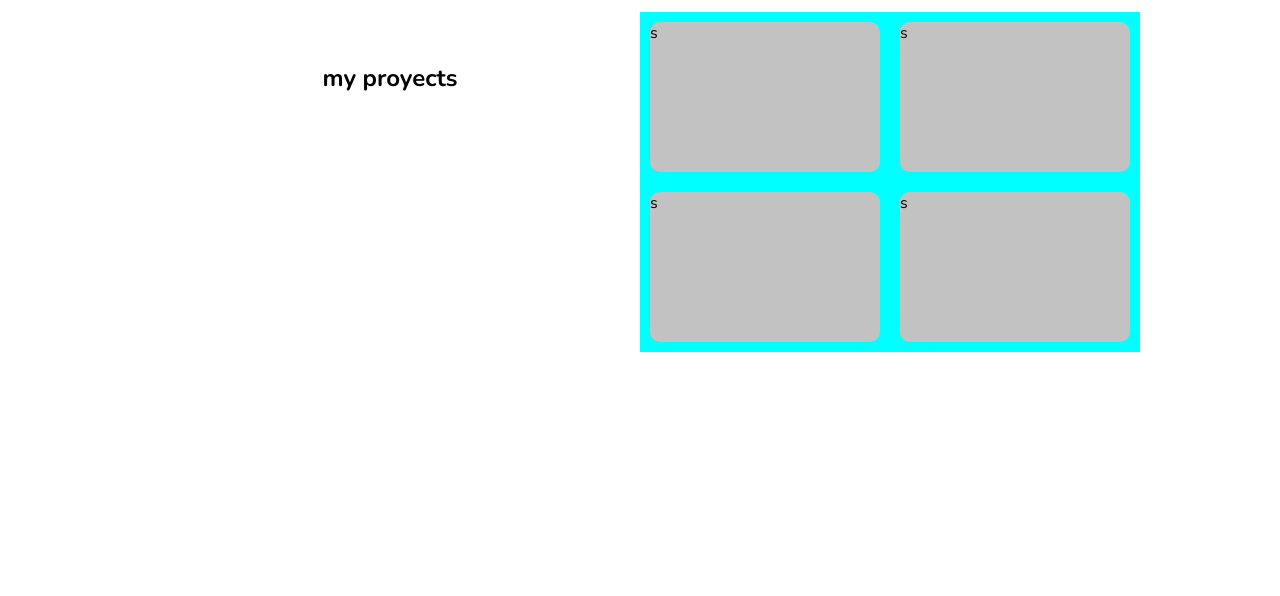
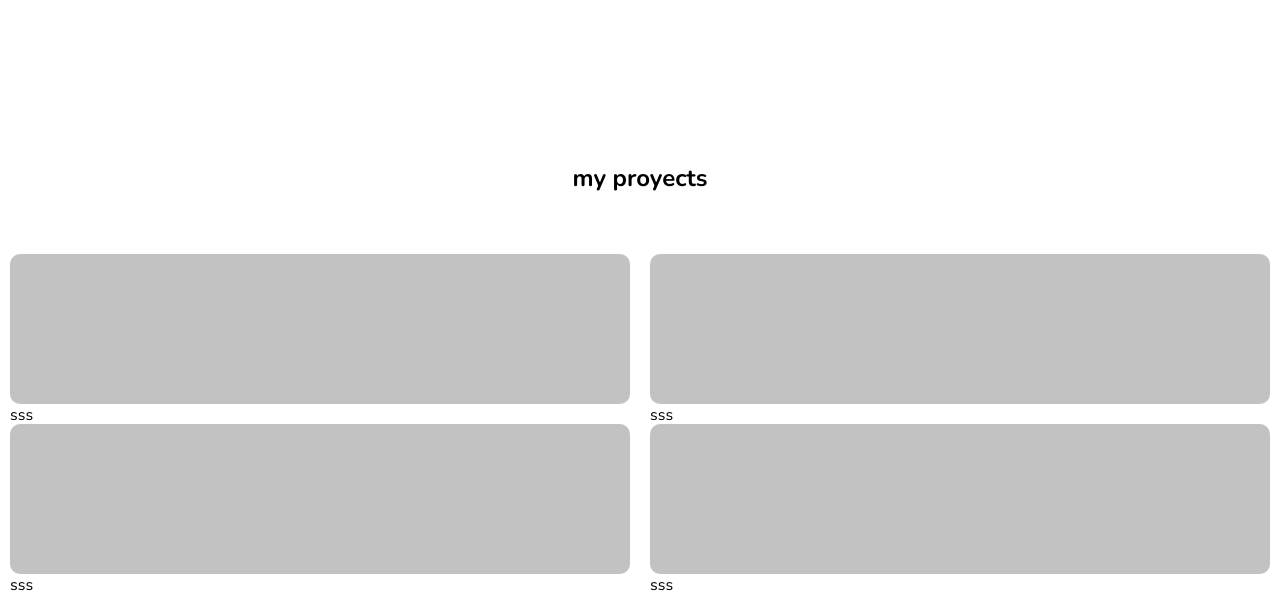
Before and after one commit to marianorigo18/web-port, a plain HTML site: page index.html in a window 1280 px wide. Shown: the part 538-1134 px from the top of the page. Before the commit the page ends 890 px from the top, so only its background shows below. Drawn offline with nearby package versions, Linux system fonts and the light colour scheme.

Commit message:
second commit

```diff
--- a/index.html
+++ b/index.html
@@ -29,22 +29,26 @@
             </div>
         </section>
         <section class="section__proyects">
-            <div class="container">
+            <div class="container-proyects">
                 <div class="section__proyects_title">
                     <h2>my proyects</h2>
                 </div>
                 <div class="section__proyects_proyects">
                     <div class="box">
-                        <div class="content">s</div>
+                        <div class="content"></div>
+                        <p>sss</p>
                     </div>
                     <div class="box">
-                        <div class="content">s</div>
+                        <div class="content"></div>
+                        <p>sss</p>
                     </div>
                     <div class="box">
-                        <div class="content">s</div>
+                        <div class="content"></div>
+                        <p>sss</p>
                     </div>
                     <div class="box">
-                        <div class="content">s</div>
+                        <div class="content"></div>
+                        <p>sss</p>
                     </div>
                 </div>
             </div>
--- a/style.css
+++ b/style.css
@@ -59,7 +59,6 @@ h1,h2,h3,h4,p{
     grid-template-columns: 1fr 1fr;
 }
 .box{
-    background-color: aqua;
     height: 150px;
     padding: 10px;
 }
@@ -86,4 +85,7 @@ h1,h2,h3,h4,p{
     .banner__cont__img img{
         border-radius: 0px;
     }
+    .section__proyects{
+        margin-top: 150px;
+    }
 }
```
